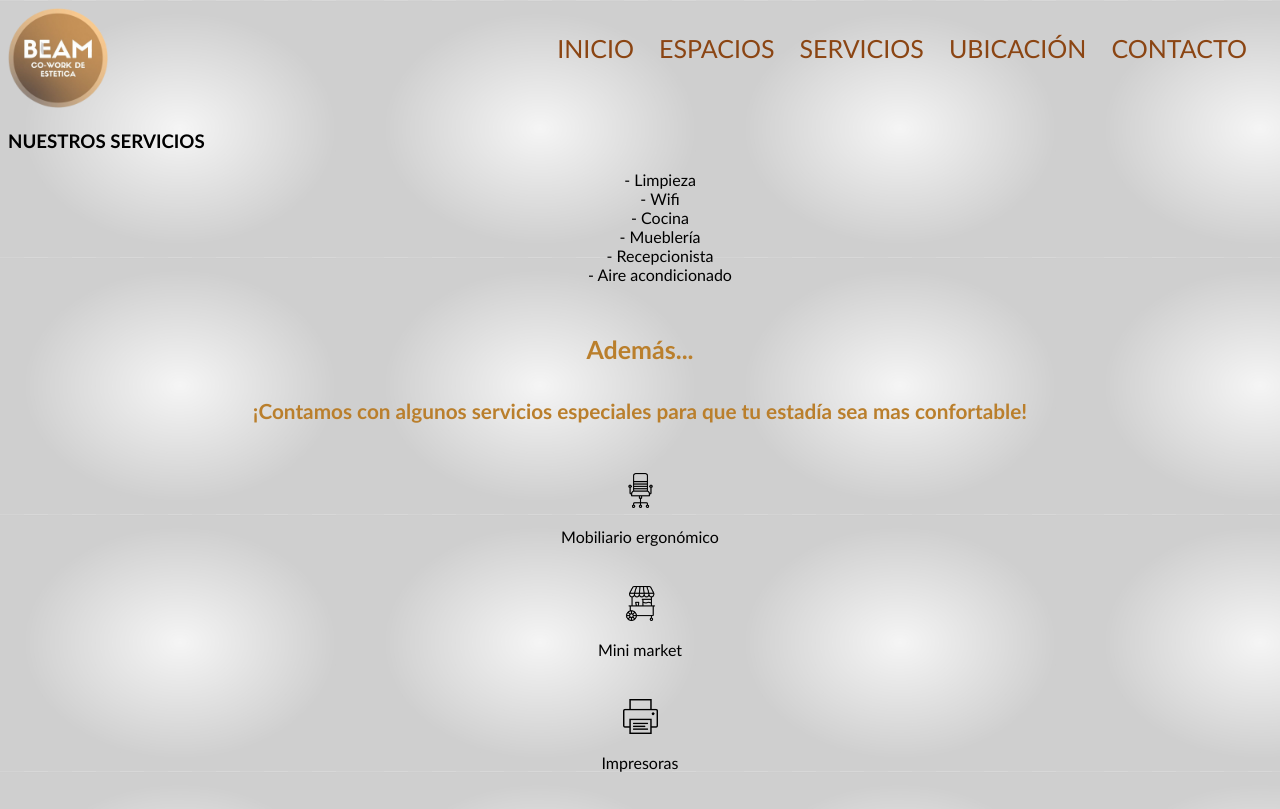
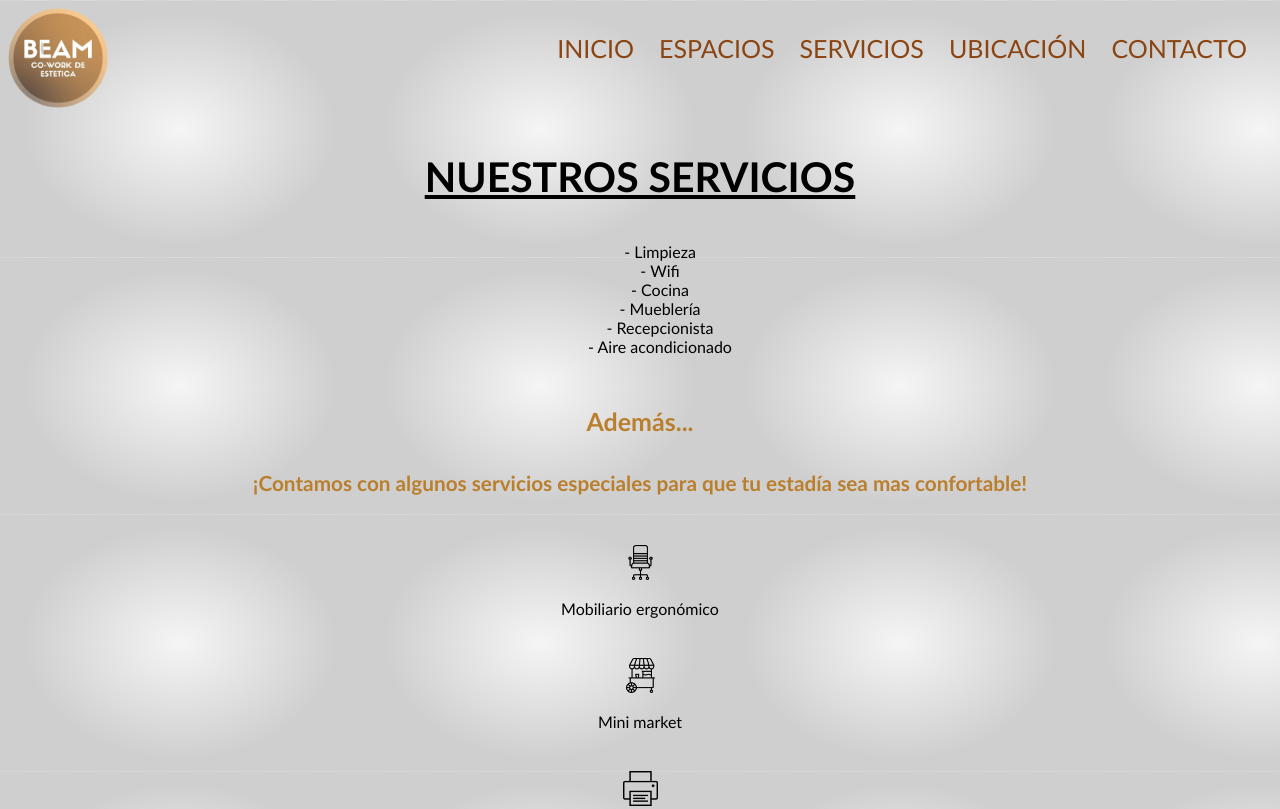
Before and after one commit to hpinelle/BEAMCOWORK, a plain HTML site: page pages/servicios.html in a window 1280 px wide. Shown: the top 809 px of the page. Drawn offline with Linux system fonts and the light colour scheme.

Commit message:
BEAM COWORK - ENTREGA PRINCIPAL

```diff
--- a/assets/css/estilos.css
+++ b/assets/css/estilos.css
@@ -307,6 +307,12 @@ fieldset{
 .imgBici{
     text-align: center;
     margin: 40px 0px 20px 0px;
+}
+
+.tituloNuestrosservicios{
+    text-align: center;
+    font-size: 35px;
+    text-decoration: underline;
 }
 
 @media screen and (max-width: 1024px){
--- a/pages/servicios.html
+++ b/pages/servicios.html
@@ -37,7 +37,7 @@
     </header>
     <!-- MAIN -->
     <main>
-        <div class="titulosPrincipales">
+        <div class="tituloNuestrosservicios">
             <tr><h3>NUESTROS SERVICIOS</h3></tr>
         </div>
         <div class="descripcionServicios">
```
